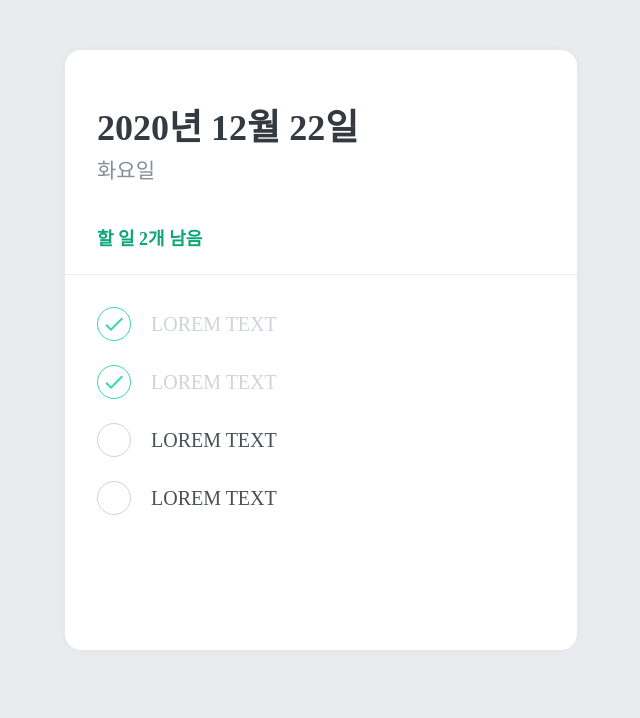
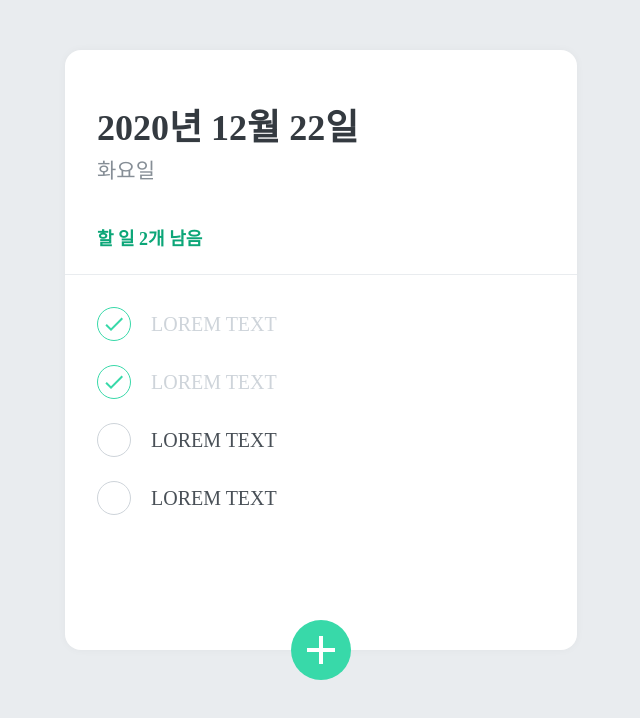
Before and after one commit to HeeyeonJeong/react-todo, a React (Create React App) app: page / in a window 1280 px wide. Shown: the top 718 px of the page, without its empty margins (319-959 px from the left). Built offline with nearby package versions, Linux system fonts and the light colour scheme.

Commit message:
Feat: TodoCreate component

```diff
--- a/src/App.js
+++ b/src/App.js
@@ -1,5 +1,6 @@
 import React from "react";
 import { createGlobalStyle } from "styled-components";
+import TodoCreate from "./components/TodoCreate";
 import TodoHead from "./components/TodoHead";
 import TodoList from "./components/TodoList";
 import TodoTemplate from "./components/TodoTemplate";
@@ -17,6 +18,7 @@
       <TodoTemplate>
         <TodoHead />
         <TodoList />
+        <TodoCreate />
       </TodoTemplate>
     </>
   );
--- /dev/null
+++ b/src/components/TodoCreate.js
@@ -0,0 +1,94 @@
+import React, { useState } from "react";
+import styled, { css } from "styled-components";
+import { MdAdd } from "react-icons/md";
+
+const CircleButton = styled.button`
+  background: #38d9a9;
+  &:hover {
+    background: #63e6be;
+  }
+  &:active {
+    background: #20c997;
+  }
+  z-index: 5;
+  cursor: pointer;
+  width: 60px;
+  height: 60px;
+  display: flex;
+  align-items: center;
+  justify-content: center;
+
+  position: absolute;
+  left: 50%;
+  bottom: 0;
+  transform: translate(-50%, 50%);
+
+  font-size: 60px;
+  color: white;
+  border-radius: 40px;
+
+  border: none;
+  outline: none;
+
+  transition: 0.125s all ease-in;
+  ${(props) =>
+    props.open &&
+    css`
+      background: #ff6b6b;
+      &:hover {
+        background: #ff8787;
+      }
+      &::active {
+        background: #fa5252;
+      }
+      transform: translate(-50%, 50%) rotate(45deg);
+    `};
+`;
+
+const InsertFromPosition = styled.div`
+  width: 100%;
+  bottom: 0;
+  left: 0;
+  position: absolute;
+`;
+
+const InsertForm = styled.div`
+  background: #f8f9fa;
+  padding: 20px 32px;
+  padding-bottom: 32px;
+  border-top: 1px solid #e9ecef;
+  border-bottom-left-radius: 16px;
+  border-bottom-right-radius: 16px;
+`;
+
+const Input = styled.input`
+  padding: 12px;
+  border-radius: 4px;
+  border: 1px solid #dee2ed;
+  width: 100%;
+  outline: none;
+  font-size: 18px;
+  box-sizing: border-box;
+`;
+
+function TodoCreate() {
+  const [open, setOpen] = useState(false);
+  const onToggle = () => setOpen(!open);
+
+  return (
+    <>
+      {open && (
+        <InsertFromPosition>
+          <InsertForm>
+            <Input placeholder="할 일을 입력해보세요!" autoFocus />
+          </InsertForm>
+        </InsertFromPosition>
+      )}
+      <CircleButton open={open} onClick={onToggle}>
+        <MdAdd />
+      </CircleButton>
+    </>
+  );
+}
+
+export default TodoCreate;
```
